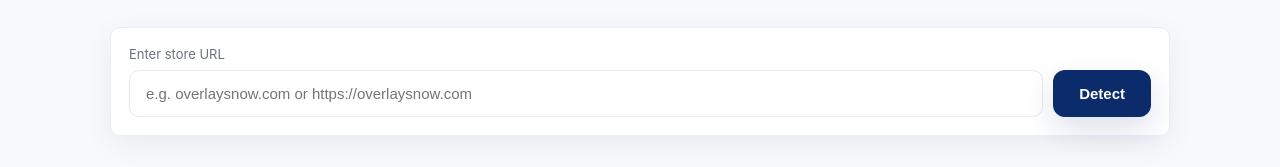
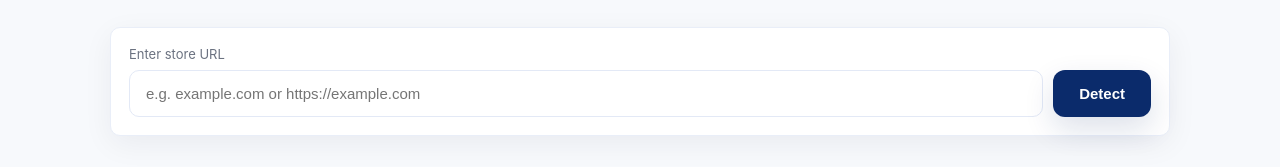
Before and after one commit to sanjeev28/themeSpot, a Next.js app: page / in a window 1280 px wide. Shown: the part 512-679 px from the top of the page. Built offline with nearby package versions, Linux system fonts and the light colour scheme.

Commit message:
Update index.js

```diff
--- a/pages/index.js
+++ b/pages/index.js
@@ -126,7 +126,7 @@
               id="storeUrl"
               value={url}
               onChange={(e) => setUrl(e.target.value)}
-              placeholder="e.g. overlaysnow.com or https://overlaysnow.com"
+              placeholder="e.g. example.com or https://example.com"
             />
             <button onClick={handleDetect} className="btn" disabled={loading}>
               {loading ? "Detecting..." : "Detect"}
@@ -210,7 +210,7 @@
                     </div>
                   </div>
 
-                  <div className="result-actions">
+                  <div className="result-actions cta-row">
                     {themeName && (
                       <a
                         href={`${AFFILIATE_BASE}?theme=${encodeURIComponent(themeName)}&site=${encodeURIComponent(
```
